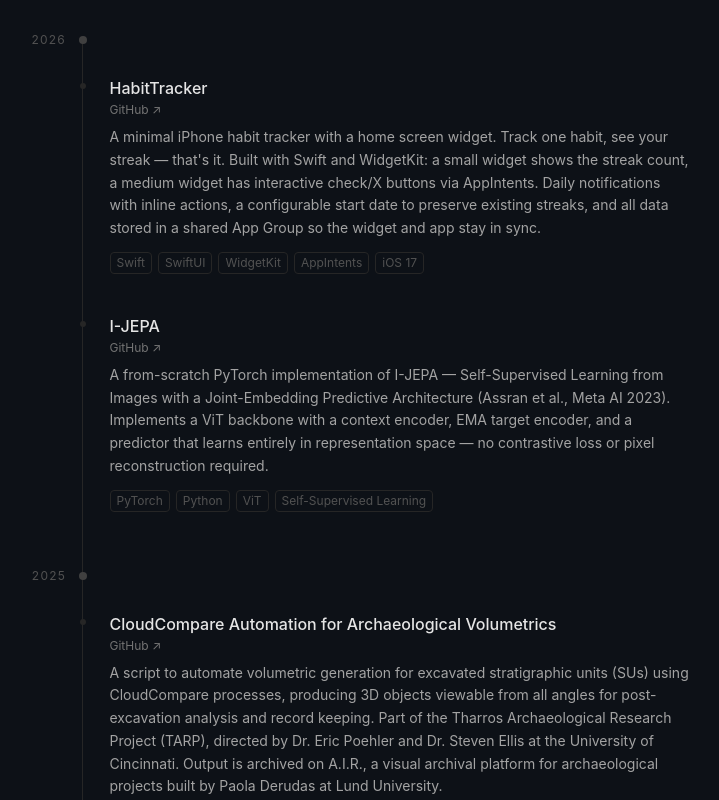
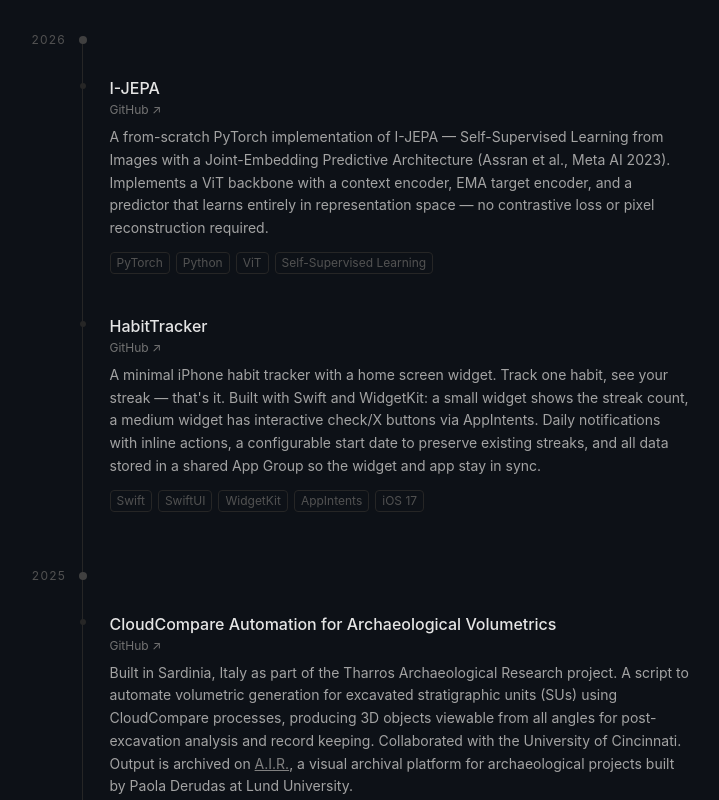
Before and after one commit to infinityp913/ananthp, a Next.js app: page /projects in a window 1280 px wide. Shown: the part 280-1080 px from the top of the page, without its empty margins (286-1005 px from the left). Built offline with nearby package versions, Linux system fonts and the light colour scheme.

Commit message:
feat(projects): add I-JEPA project details and enhance CloudCompare description

```diff
--- a/pages/projects/index.js
+++ b/pages/projects/index.js
@@ -11,6 +11,14 @@
 });
 
 const projects = [
+  {
+    title: "I-JEPA",
+    year: 2026,
+    description:
+      "A from-scratch PyTorch implementation of I-JEPA — Self-Supervised Learning from Images with a Joint-Embedding Predictive Architecture (Assran et al., Meta AI 2023). Implements a ViT backbone with a context encoder, EMA target encoder, and a predictor that learns entirely in representation space — no contrastive loss or pixel reconstruction required.",
+    tech: ["PyTorch", "Python", "ViT", "Self-Supervised Learning"],
+    link: "https://github.com/infinityp913/i-jepa",
+  },
   {
     title: "HabitTracker",
     year: 2026,
@@ -28,18 +36,28 @@
     link: "https://github.com/infinityp913/ananthp",
   },
   {
-    title: "I-JEPA",
-    year: 2026,
-    description:
-      "A from-scratch PyTorch implementation of I-JEPA — Self-Supervised Learning from Images with a Joint-Embedding Predictive Architecture (Assran et al., Meta AI 2023). Implements a ViT backbone with a context encoder, EMA target encoder, and a predictor that learns entirely in representation space — no contrastive loss or pixel reconstruction required.",
-    tech: ["PyTorch", "Python", "ViT", "Self-Supervised Learning"],
-    link: "https://github.com/infinityp913/i-jepa",
-  },
-  {
     title: "CloudCompare Automation for Archaeological Volumetrics",
     year: 2025,
-    description:
-      "A script to automate volumetric generation for excavated stratigraphic units (SUs) using CloudCompare processes, producing 3D objects viewable from all angles for post-excavation analysis and record keeping. Part of the Tharros Archaeological Research Project (TARP), directed by Dr. Eric Poehler and Dr. Steven Ellis at the University of Cincinnati. Output is archived on A.I.R., a visual archival platform for archaeological projects built by Paola Derudas at Lund University.",
+    description: (
+      <>
+        Built in Sardinia, Italy as part of the Tharros Archaeological Research
+        project. A script to automate volumetric generation for excavated
+        stratigraphic units (SUs) using CloudCompare processes, producing 3D
+        objects viewable from all angles for post-excavation analysis and
+        record keeping. Collaborated with the University of Cincinnati. Output
+        is archived on{" "}
+        <a
+          href="https://air.ht.lu.se/s/tharros/page/home"
+          target="_blank"
+          rel="noopener noreferrer"
+          className="underline hover:text-neutral-300 transition-colors"
+        >
+          A.I.R.
+        </a>
+        , a visual archival platform for archaeological projects built by Paola
+        Derudas at Lund University.
+      </>
+    ),
     tech: ["Python", "CloudCompare", "3D Volumetrics", "Archaeology"],
     link: "https://github.com/garygao333/cloudcomparescript",
   },
@@ -136,15 +154,22 @@
     year: 2019,
     description:
       "A prototype educational VR headset built from a Jetson Nano, Google Cardboard, Unreal Engine and TensorRT. Developed hand-tracking neural nets for embedded inference (TFLite/LiteRT) to control the interface with hands. Built a whiteboard app with finger-drawing and educational content.",
-    tech: ["Jetson Nano", "Unreal Engine", "TFLite", "TensorRT", "Computer Vision", "C++"],
+    tech: [
+      "Jetson Nano",
+      "Unreal Engine",
+      "TFLite",
+      "TensorRT",
+      "Computer Vision",
+      "C++",
+    ],
   },
 ];
 
 function linkLabel(href) {
-  if (!href) return 'Open ↗';
-  if (href.includes('github.com')) return 'GitHub ↗';
-  if (href.includes('devpost.com')) return 'Devpost ↗';
-  return 'Open ↗';
+  if (!href) return "Open ↗";
+  if (href.includes("github.com")) return "GitHub ↗";
+  if (href.includes("devpost.com")) return "Devpost ↗";
+  return "Open ↗";
 }
 
 const yearGroups = groupByYear(projects);
@@ -164,7 +189,7 @@
           }
         });
       },
-      { threshold: 0.1 }
+      { threshold: 0.1 },
     );
 
     cardRefs.current.forEach((el) => {
```
